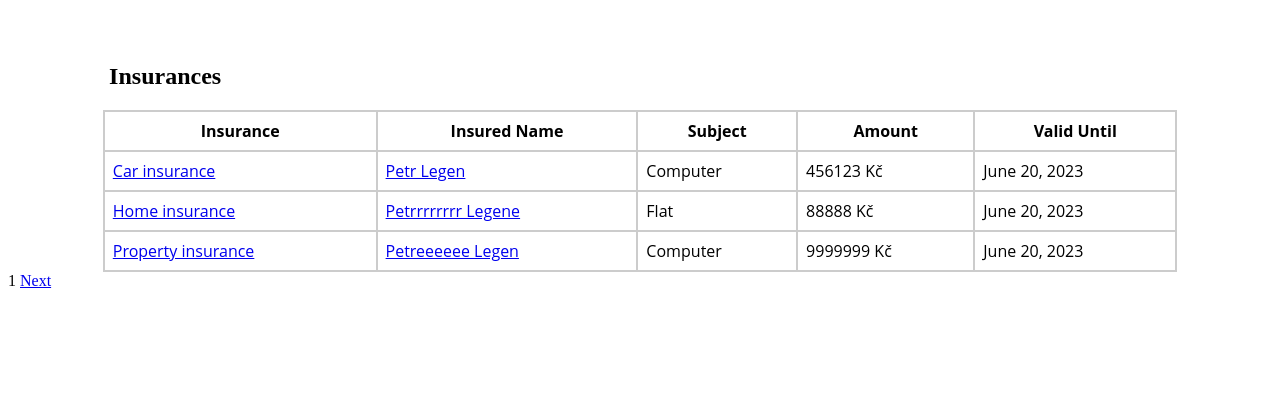
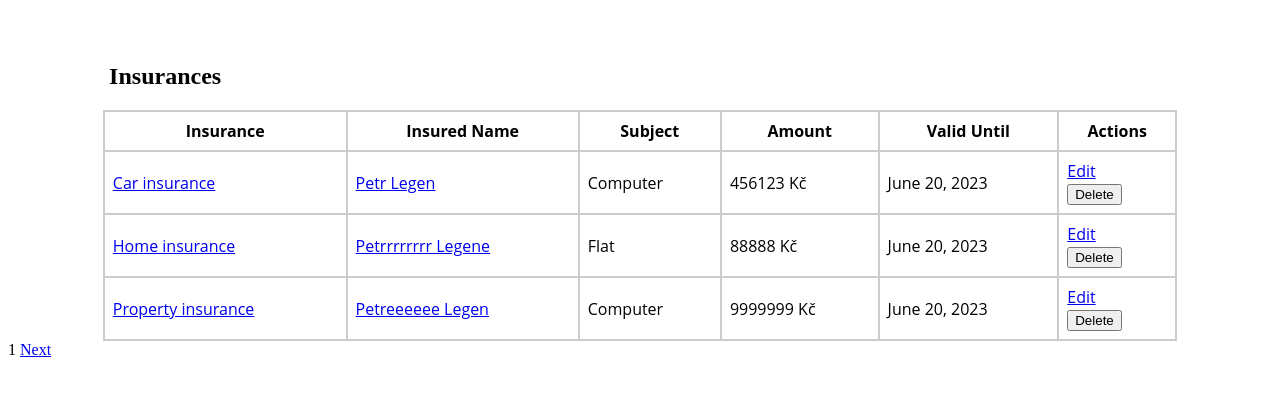
Before and after one commit to PetrLegen88/Insured-Evidence-Django, a Django app: page /insurances/ in a window 1280 px wide. Shown: the part 76-472 px from the top of the page. Run offline with Django 4.2, Linux system fonts and the light colour scheme; data comes from the database, SQL or seed files in the repository; both versions use the stored data as it was after the commit.

Commit message:
Add edit and delete a href and form in insurances.html.

```diff
--- a/evidence/templates/insurances.html
+++ b/evidence/templates/insurances.html
@@ -12,6 +12,7 @@
         <th>Subject</th>
         <th>Amount</th>
         <th>Valid Until</th>
+        <th>Actions</th>
       </tr>
     </thead>
     <tbody>
@@ -26,6 +27,13 @@
           <td>{{ insurance.subject }}</td>
           <td>{{ insurance.amount }} Kč</td>
           <td>{{ insurance.valid_until }}</td>
+          <td>
+            <a href="{% url 'edit_insurance' insurance_id=insurance.id %}" class="edit-button">Edit</a>
+            <form method="post" action="{% url 'delete_insurance' insurance_id=insurance.id %}">
+                {% csrf_token %}
+                <button type="submit" class="delete-button" onclick="return confirm('Are you sure you want to delete this insurance?')">Delete</button>
+            </form>
+          </td>
         </tr>
       {% endfor %}
     </tbody>
```
Also changed, not shown: db.sqlite3.
